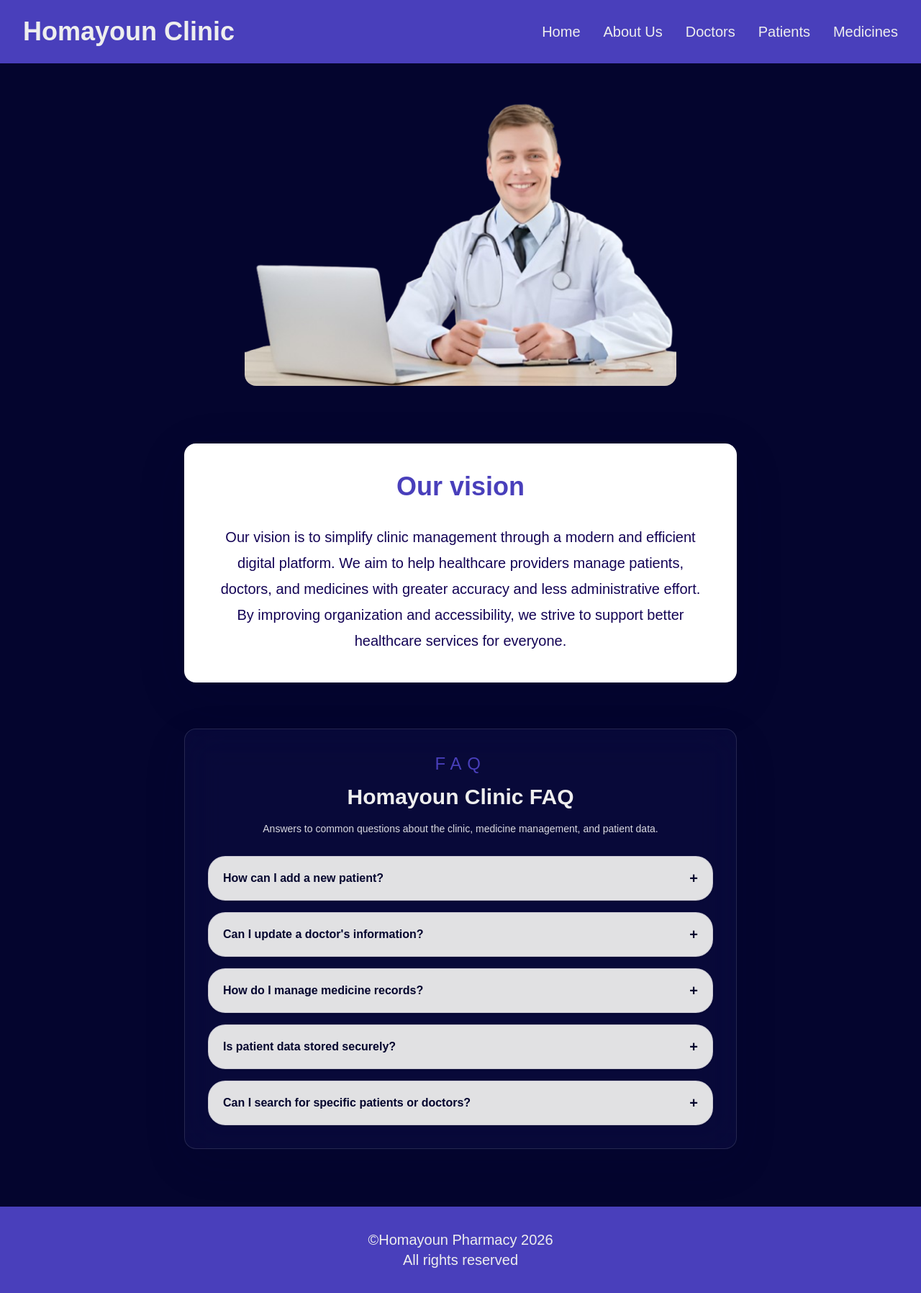
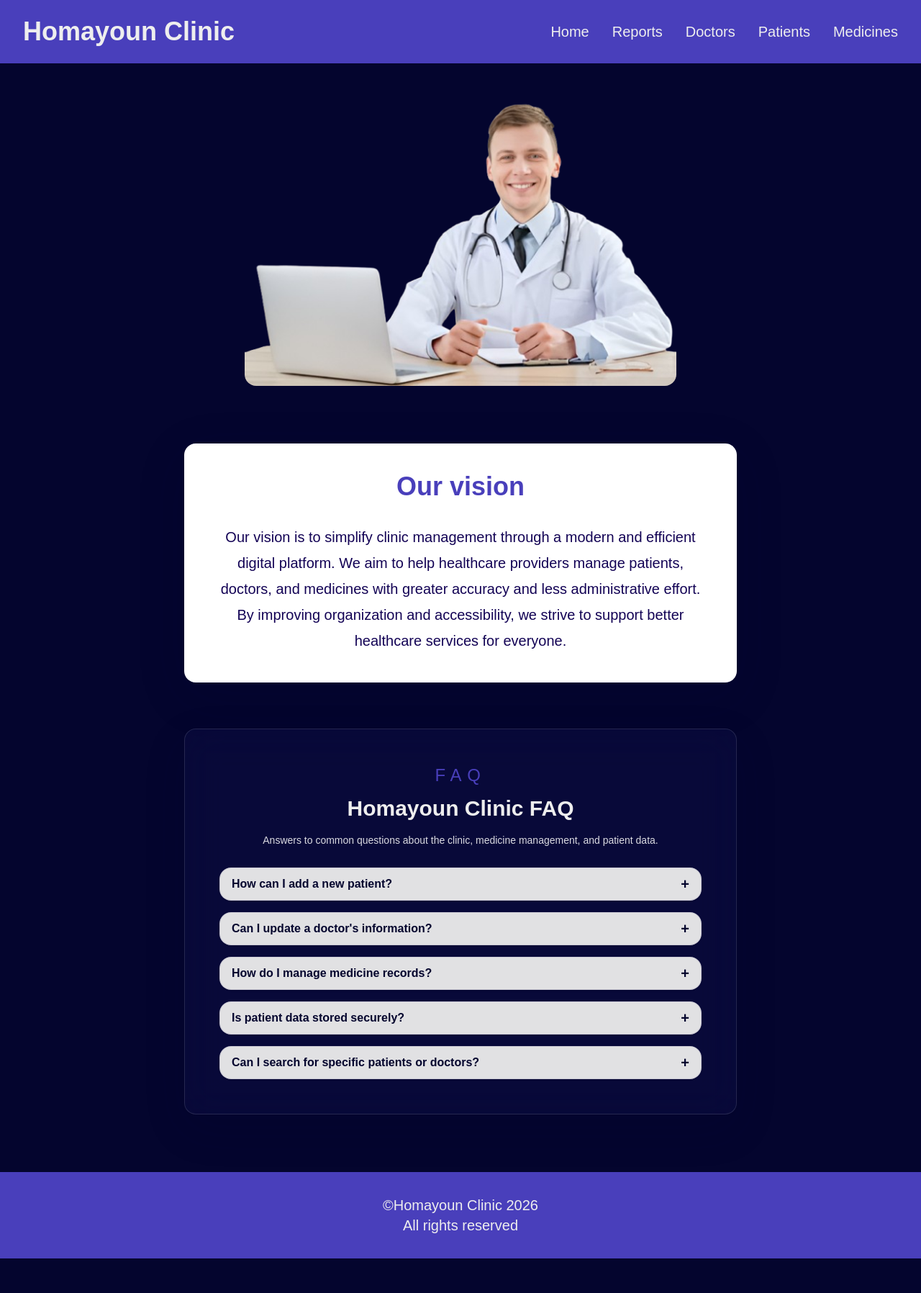
Before and after one commit to Homayoun-Naji/Clinic, a Next.js app: page / in a window 1280 px wide. Shown: the whole page at 72% size. After the commit the page ends 1748 px from the top, so only its background shows below. Built offline with nearby package versions, Linux system fonts and the light colour scheme.

Commit message:
feat: minor changes and improvments; change About us to Reports

```diff
--- a/src/app/components/Accordion.jsx
+++ b/src/app/components/Accordion.jsx
@@ -24,7 +24,7 @@ export default function Accordion({
         return (
           <div
             key={index}
-            className="overflow-hidden rounded-3xl border border-[rgba(19,3,85,0.12)] bg-(--color-text-light)/95 shadow-sm"
+            className="overflow-hidden px-4 py-2 rounded-2xl border border-[rgba(19,3,85,0.12)] bg-(--color-text-light)/95 shadow-sm"
           >
             <button
               id={headerId}
@@ -32,7 +32,7 @@ export default function Accordion({
               type="button"
               onClick={() => toggle(index)}
               aria-expanded={isOpen}
-              className="flex w-full items-center justify-between gap-4 px-5 py-4 text-start text-base font-semibold text-primary transition-colors duration-200 hover:text-secondary"
+              className="flex w-full items-center justify-between gap-4 text-start text-base font-semibold text-primary transition-colors duration-200 hover:text-secondary focus:outline-none"
             >
               <span>{item.question}</span>
               <span
@@ -50,7 +50,7 @@ export default function Accordion({
                 isOpen ? "max-h-72 opacity-100" : "max-h-0 opacity-0"
               }`}
             >
-              <div className="px-5 pb-5 text-sm leading-7 text-dark">
+              <div className="pe-12 text-sm leading-7 text-dark">
                 {item.answer}
               </div>
             </div>
--- a/src/app/components/layout/Footer.jsx
+++ b/src/app/components/layout/Footer.jsx
@@ -1,7 +1,7 @@
 export default function Footer() {
   return (
     <footer className="p-4 md:p-8 mt-8 md:mt-12 bg-secondary text-center">
-      <p>©Homayoun Pharmacy 2026</p>
+      <p>©Homayoun Clinic 2026</p>
       <p>All rights reserved</p>
     </footer>
   );
--- a/src/app/components/layout/Navbar.jsx
+++ b/src/app/components/layout/Navbar.jsx
@@ -18,8 +18,8 @@ export default function Navbar() {
         </h1>
       </Link>
       <ul className="hidden md:flex md:gap-4 lg:gap-8">
-        <NavbarItem title="Home" />
-        <NavbarItem title="About Us" />
+        <NavbarItem title="Home" href="/" />
+        <NavbarItem title="Reports" href="/reports" />
         <NavbarDropdown title="Doctors" entity={"doctors"} />
         <NavbarDropdown title="Patients" entity={"patients"} />
         <NavbarDropdown title="Medicines" entity={"medicines"} />
--- a/src/app/components/layout/NavbarItem.jsx
+++ b/src/app/components/layout/NavbarItem.jsx
@@ -1,10 +1,10 @@
 import Link from "next/link";
 
-export default function NavbarItem({ title }) {
+export default function NavbarItem({ title, href }) {
   return (
     <>
       <li>
-        <Link className="hover:underline" href="/">
+        <Link className="hover:underline" href={href}>
           {title}
         </Link>
       </li>
--- a/src/app/page.js
+++ b/src/app/page.js
@@ -56,7 +56,7 @@ export default function Home() {
           </p>
         </section>
 
-        <section className="w-full max-w-3xl rounded-2xl border border-[rgba(255,255,255,0.12)] bg-[rgba(73,63,187,0.08)] p-6 md:p-8 shadow-[0_20px_60px_rgba(4,5,46,0.12)] backdrop-blur-xl">
+        <section className="w-full max-w-3xl rounded-2xl border border-[rgba(255,255,255,0.12)] bg-[rgba(73,63,187,0.08)] p-12 shadow-[0_20px_60px_rgba(4,5,46,0.12)] backdrop-blur-xl">
           <div className="mb-6 text-center">
             <p className="text-2xl uppercase tracking-[0.32em] text-secondary">
               FAQ
```
